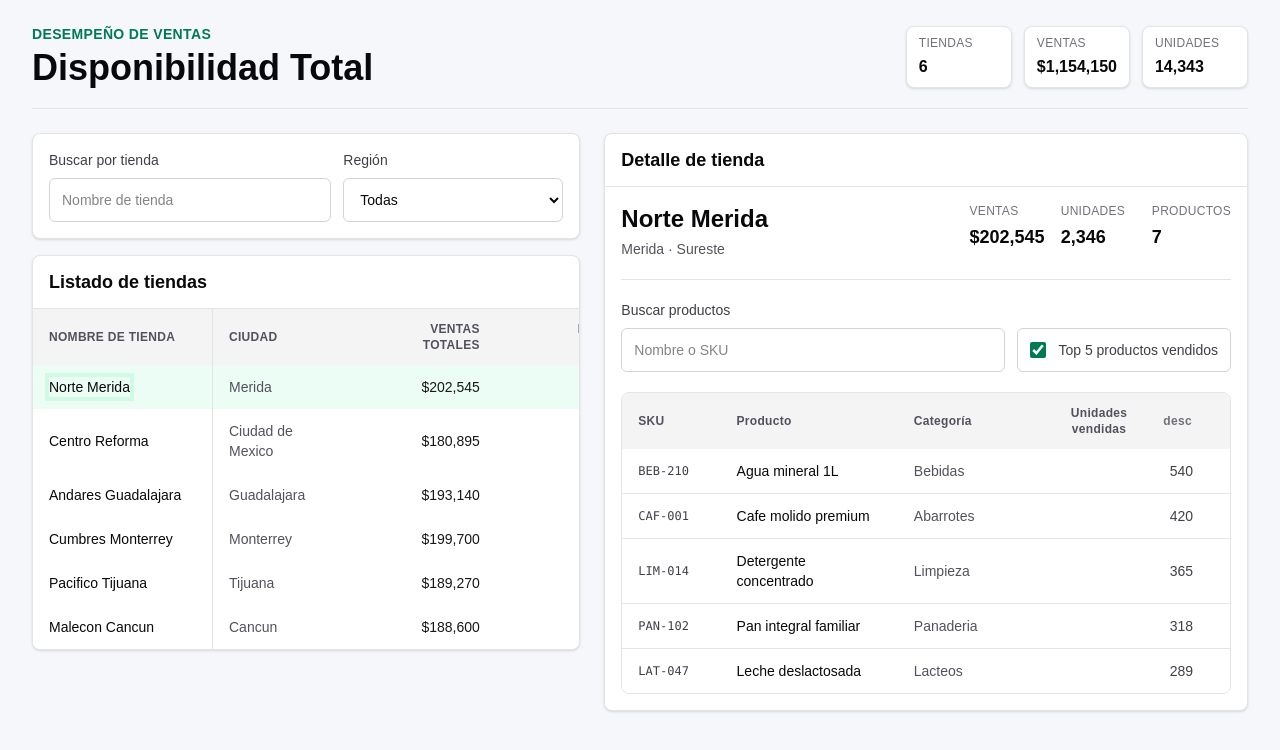
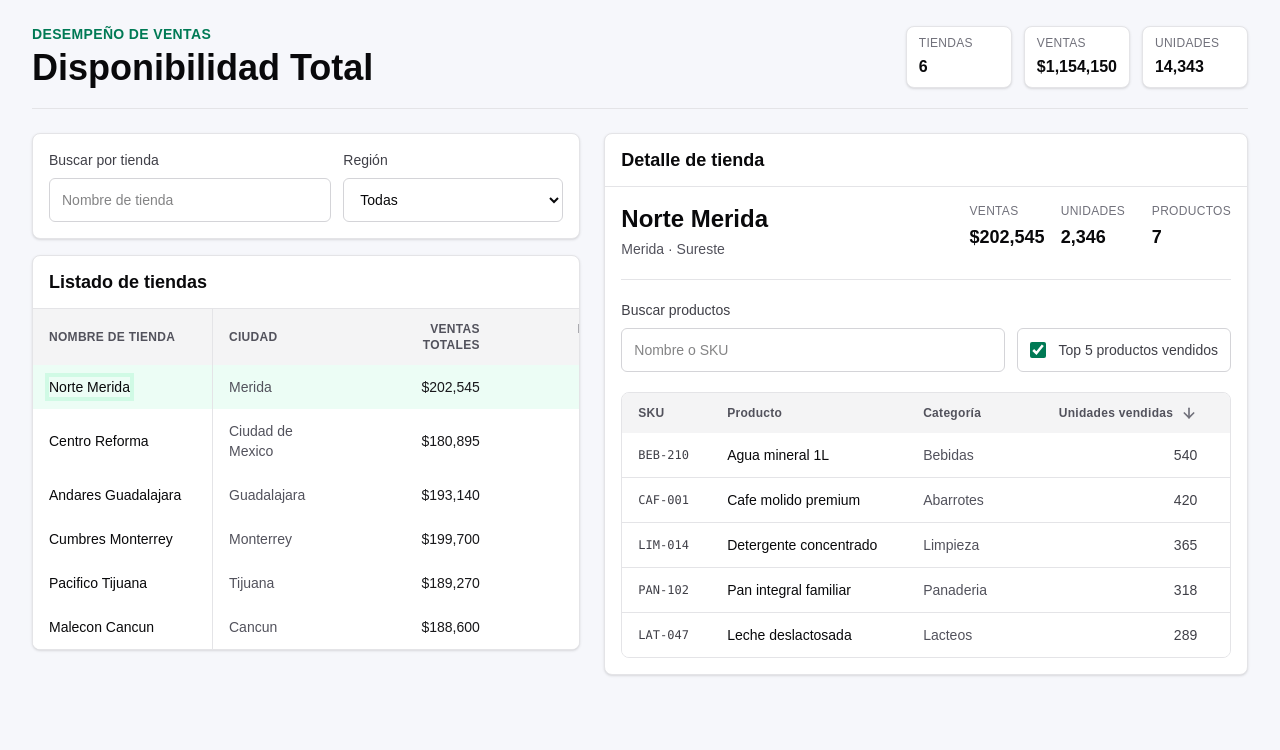
Before and after one commit to MarcoChavez1940/disponibilidad-total-challenge, a Next.js app: page / in a window 1280 px wide. Both pictures are taken after a click on the button "Norte Merida". Shown: the top 750 px of the page. Built offline with nearby package versions, Linux system fonts and the light colour scheme.

Commit message:
feat: use sort direction icons

```diff
--- a/package.json
+++ b/package.json
@@ -9,6 +9,7 @@
     "lint": "eslint"
   },
   "dependencies": {
+    "lucide-react": "^1.21.0",
     "next": "16.2.9",
     "react": "^19.2.7",
     "react-dom": "^19.2.7"
--- a/src/components/sales-dashboard.tsx
+++ b/src/components/sales-dashboard.tsx
@@ -1,5 +1,6 @@
 "use client";
 
+import { ArrowDown, ArrowUp } from "lucide-react";
 import { useEffect, useMemo, useState } from "react";
 import type { ProductSale, StoreDetail, StoreSummary } from "@/lib/types";
 
@@ -509,8 +510,8 @@ export default function SalesDashboard() {
                       <tr>
                         {productColumns.map((column) => {
                           const isActive = column.key === sortKey;
-                          const directionLabel =
-                            sortDirection === "asc" ? "asc" : "desc";
+                          const SortIcon =
+                            sortDirection === "asc" ? ArrowUp : ArrowDown;
 
                           return (
                             <th
@@ -527,9 +528,21 @@ export default function SalesDashboard() {
                                 type="button"
                               >
                                 <span>{column.label}</span>
-                                <span className="w-8 text-xs text-zinc-500">
-                                  {isActive ? directionLabel : ""}
+                                <span
+                                  aria-hidden="true"
+                                  className="inline-flex h-4 w-4 items-center justify-center text-zinc-500"
+                                >
+                                  {isActive ? (
+                                    <SortIcon className="h-4 w-4" strokeWidth={2.5} />
+                                  ) : null}
                                 </span>
+                                {isActive ? (
+                                  <span className="sr-only">
+                                    {sortDirection === "asc"
+                                      ? "Orden ascendente"
+                                      : "Orden descendente"}
+                                  </span>
+                                ) : null}
                               </button>
                             </th>
                           );
```
Also changed, not shown: 1 other file (tests, documents, lock files or other folders).
